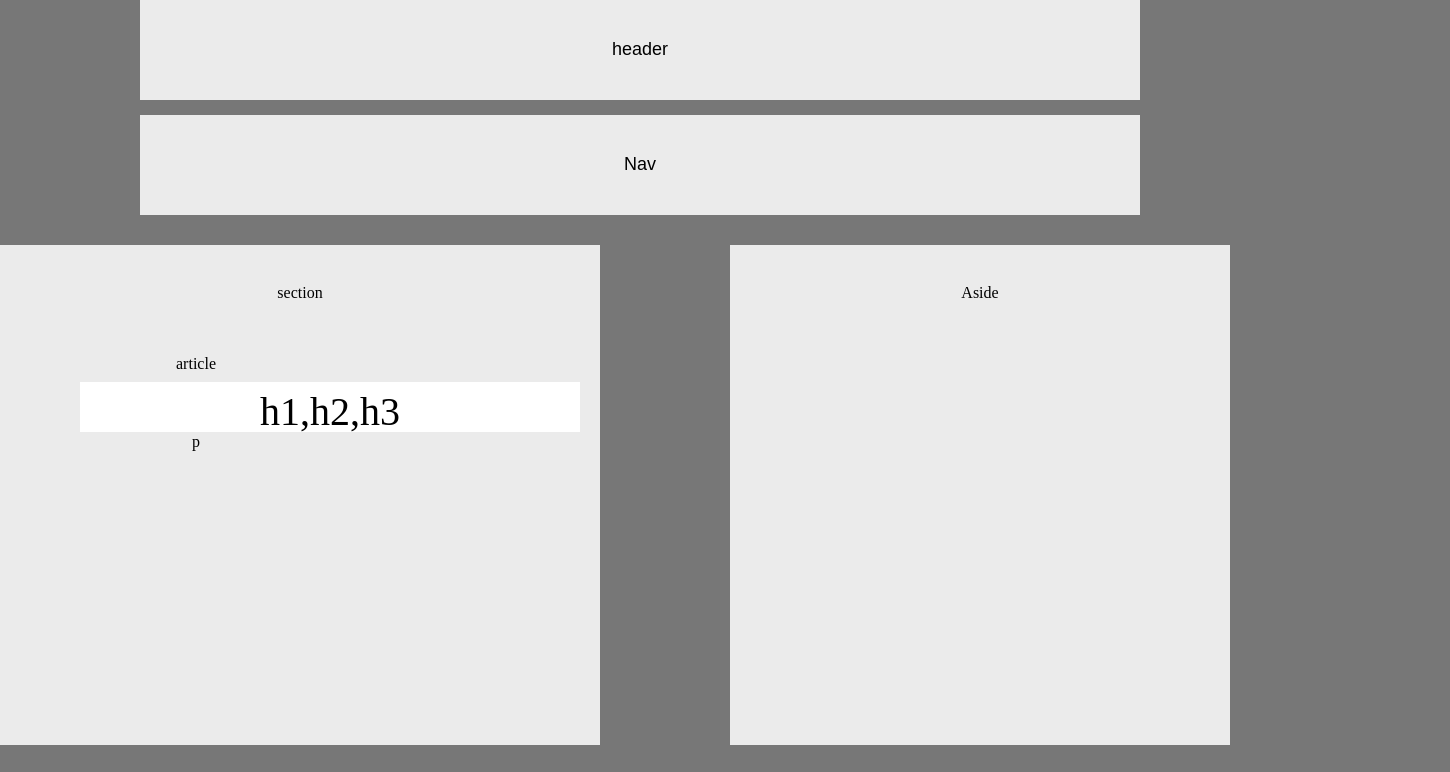
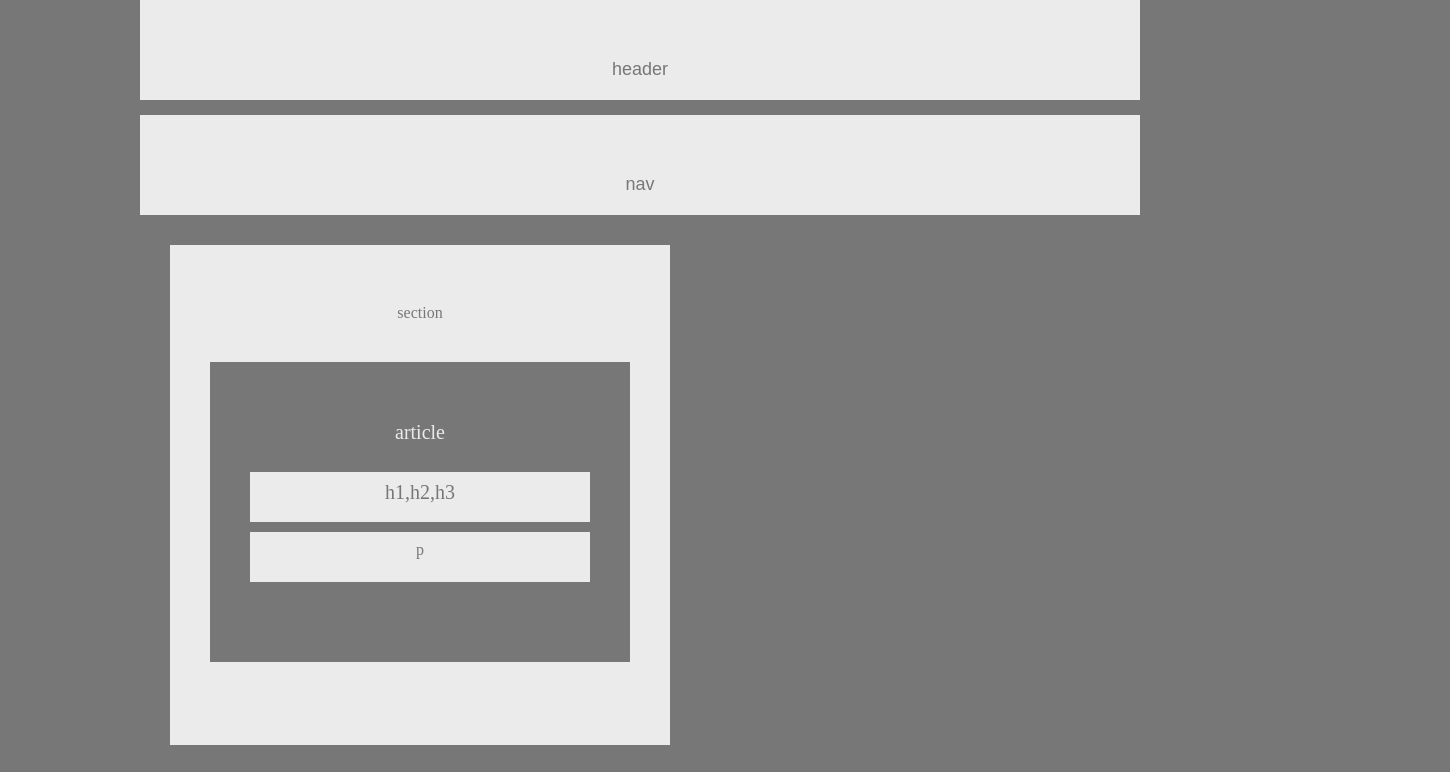
Before and after one commit to Kamleshsarki/Hw-wireframe, a plain HTML site: page index.html in a window 1280 px wide. Shown: the top 772 px of the page, 1450 px wide, since content can reach past the window. Drawn offline with Linux system fonts and the light colour scheme.

Commit message:
index.html,style.css,reset.css
clear

```diff
--- a/index.html
+++ b/index.html
@@ -15,14 +15,14 @@
     </header>
 
     <nav>
-        <p>Nav</p>
+        <p>nav</p>
     </nav>
 
 
     <section>
         <p>section</p>
         <article>
-            <p class = "article">article</h4>
+            <h4 class = "article">article</h4>
             <h5>h1,h2,h3</h5>
             <p>p</p>
         </article>
--- a/style.css
+++ b/style.css
@@ -14,6 +14,7 @@ header{
     height:100px;
     text-align: center;
     padding: 40px;
+    color:#777
     }
     Nav{
         background-color:#ebebeb;
@@ -26,36 +27,38 @@ header{
             padding: 40px;
             margin-top: 15px;
             margin-bottom: 15px;
+            color:#777
             }
     section{
         background-color:#ebebeb;
-            width:600px;
+            width:500px;
             height:500px;
             text-align: center;
             padding: 40px;
             margin-top: 15px;
             margin-bottom: 15px;
+            margin-left: 170px;
             float: left;
+            color:#777
 
     }
 
     article{
-        background-color:#ebebeb;
-            width:60%;
+        background-color:#777;
+            width:100%;
             height:300px;
-            text-align: center;
+            text-align:center;
             padding: 40px;
             margin-top: 15px;
             margin-bottom: 15px;
             float: left;
-    }
-    .article{
-        font: white;
+            color:#ebebeb;
     }
 
+
        h4{
-        background-color:pink;
-            width:500px;
+        background-color:#777;
+            width:100%;
             height:50px;
             text-align: center;
             padding: 10px;
@@ -65,13 +68,24 @@ header{
        }
 
       h5{
-        background-color:white;
-            width:500px;
+        background-color:#ebebeb;
+            width:70%px;
             height:50px;
             text-align: center;
             padding: 10px;
             margin-top: 10px;
             margin-bottom:2px;
+            color:#777
+       }
+       p{
+        background-color:#ebebeb;
+            width:70%px;
+            height:50px;
+            text-align: center;
+            padding: 10px;
+            margin-top: 10px;
+            margin-bottom:2px;
+            color:#777
        }
 
        footer{
@@ -82,6 +96,11 @@ header{
         padding: 40px;
         margin-top: 15px;
         margin-bottom:40px;
+        margin-left: 170px;
+        margin-right: 170px;
+        color:#777
+
+
 
 
        }
@@ -95,9 +114,10 @@ aside{
     padding: 40px;
     margin-top: 15px;
     margin-bottom:40px;
-    margin-right: 50px;
+    margin-right: 170px;
     float: right;
     overflow: hidden;
+    color:#777
     /* position: fixed;
     right: 0;
     top: 0 */
@@ -105,7 +125,7 @@ aside{
 }
 
     h1, h2, h3, h4, h5, h6{
-    font-size: 40px;
+    font-size: 20px;
     }
 
     .clear{
```
